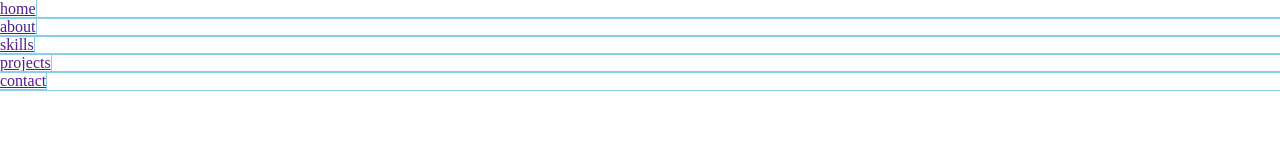
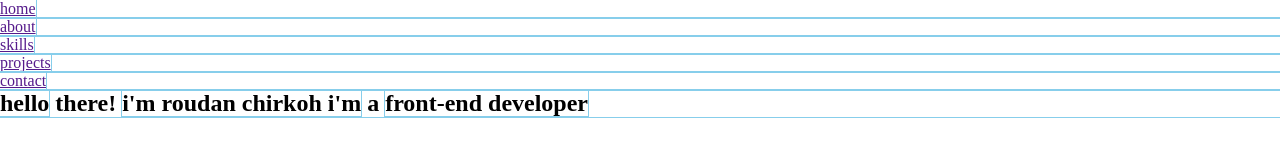
Before and after one commit to Rodanus/portfolio, a plain HTML site: page index.html in a window 1280 px wide. Drawn offline with Linux system fonts and the light colour scheme.

Commit message:
Add greetings structure

```diff
--- a/index.html
+++ b/index.html
@@ -1,11 +1,13 @@
 <!DOCTYPE html>
 <html lang="en">
+
 <head>
   <meta charset="UTF-8" />
   <meta name="viewport" content="width=device-width, initial-scale=1.0" />
   <title>Document</title>
   <link rel="stylesheet" href="css/style.css" />
 </head>
+
 <body>
   <header class="header">
     <nav class="nav">
@@ -20,9 +22,7 @@
           <a href="" class="nav-link"><span class="capital">skills</span></a>
         </li>
         <li>
-            <a href="" class="nav-link"
-              ><span class="capital">projects</span></a
-            >
+          <a href="" class="nav-link"><span class="capital">projects</span></a>
         </li>
         <li>
           <a href="" class="nav-link"><span class="capital">contact</span></a>
@@ -31,6 +31,16 @@
     </nav>
   </header>
 
+  <main>
+    <section class="greetings">
+      <h1 class="greetings-heading">
+        <span class="capital">hello</span> there!
+        <span class="capital">i'm roudan chirkoh i'm</span> a
+        <span class="capital">front-end developer</span>
+      </h1>
+    </section>
+  </main>
   <script src="js/app.js"></script>
 </body>
+
 </html>
```
Lines whose indentation alone changed are shown as unchanged.
